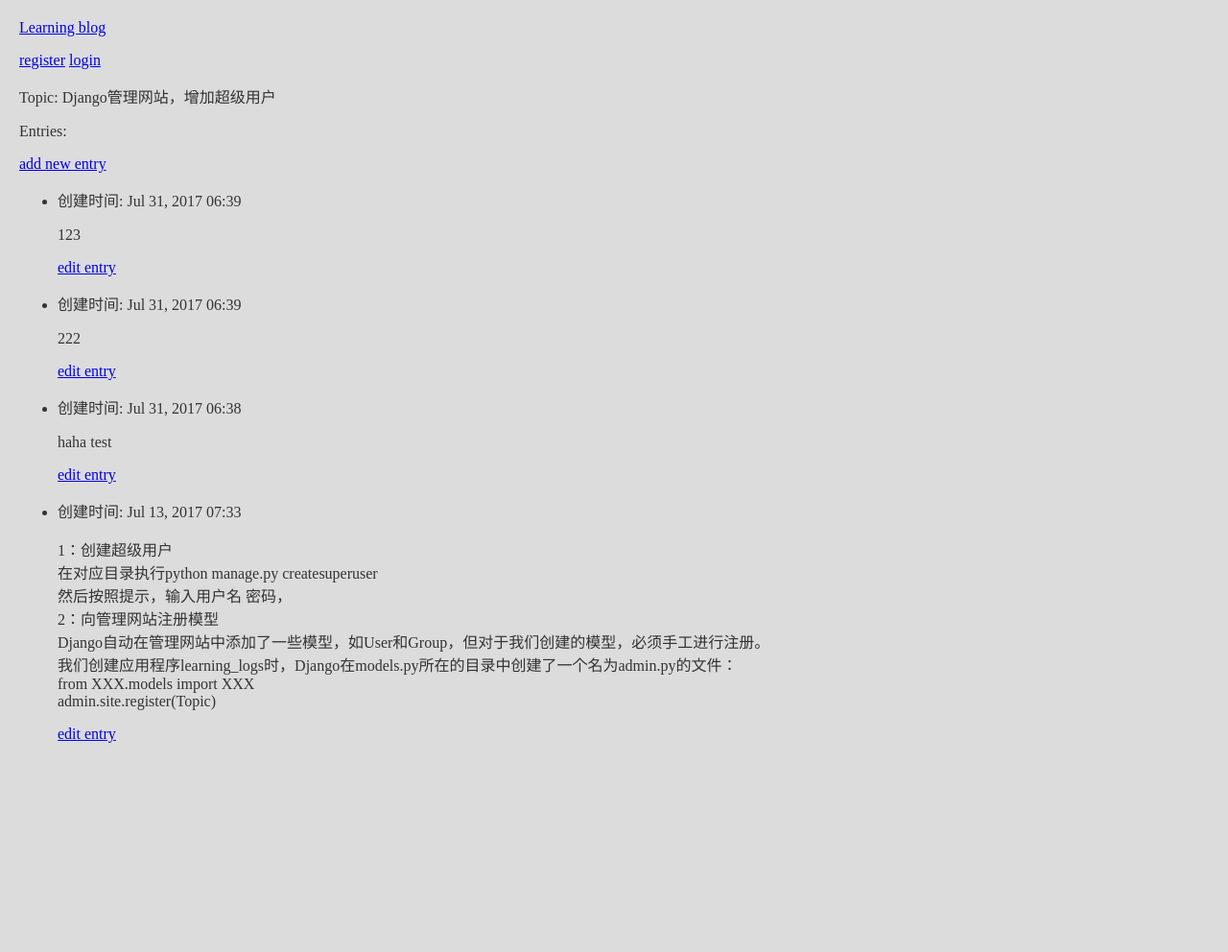
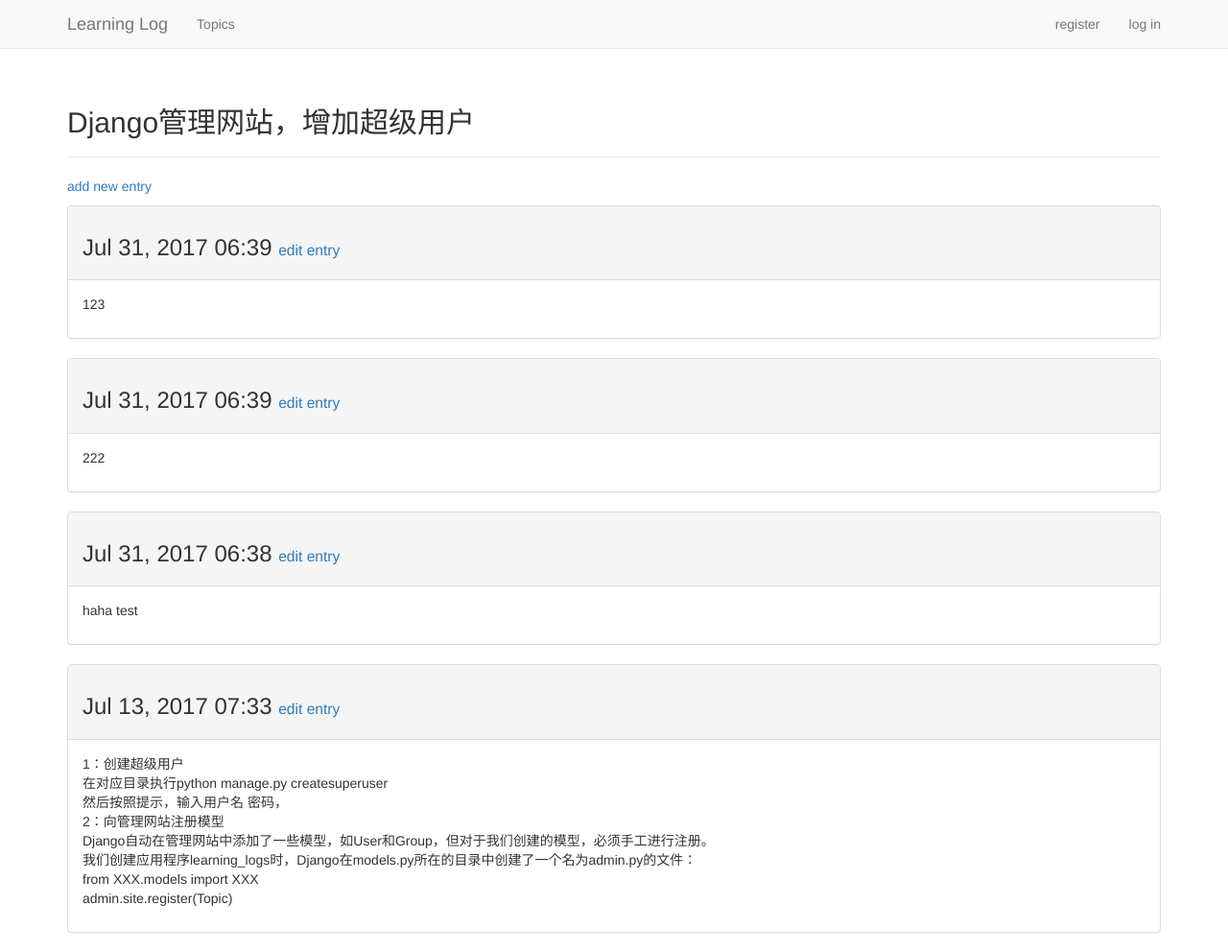
Before and after one commit to CoderHuo/learn-python3, a Django app: page /topics/1/ in a window 1280 px wide. Shown: the whole page at 96% size. Before the commit the page ends 774 px from the top, so only its background shows below. Run offline with Django 3.2, Linux system fonts and the light colour scheme; data comes from the database, SQL or seed files in the repository; both versions use the stored data as it was after the commit; some libraries are stand-ins or nearby versions.

Commit message:
set style

```diff
--- a/learning_blog/learning_blogs/templates/learning_blogs/base.html
+++ b/learning_blog/learning_blogs/templates/learning_blogs/base.html
@@ -1,24 +1,49 @@
+{% load bootstrap3 %}
+
 <!DOCTYPE html>
-<html>
+<html lang="en">
 <head>
-    <meta charset="UTF-8">
+    <meta charset="utf-8">
+    <meta http-equiv="X-UA-Compatible" content="IE=edge">
+    <meta name="viewport" content="width=device-width, initial-scale=1">
     <title>ShaoHua Blog</title>
-    {% load static %}
-    <link rel="stylesheet" type="text/css" href="{% static 'css/mystyle.css' %}"/>
+    {% bootstrap_css %}
+    {% bootstrap_javascript %}
 </head>
 <body>
-<p>
-    <a href="{% url 'learning_blogs:index' %}">Learning blog</a>
-</p>
-<p>
-    {% if user.is_authenticated %}
-    Hello, {{ user.username }}.
-    <a href="{% url 'users:logout' %}">log out</a>
-    {% else %}
-    <a href="{% url 'users:register' %}">register</a>
-    <a href="{% url 'users:login' %}">login</a>
-    {% endif %}
-    {% block content %}{% endblock content %}
-</p>
+<!-- Static navbar -->
+<nav class="navbar navbar-default navbar-static-top">
+    <div class="container">
+        <div class="navbar-header">
+            <button type="button" class="navbar-toggle collapsed"
+                    data-toggle="collapse" data-target="#navbar"
+                    aria-expanded="false" aria-controls="navbar">
+            </button>
+            <a class="navbar-brand" href="{% url 'learning_blogs:index' %}"> Learning Log</a>
+        </div>
+        <div id="navbar" class="navbar-collapse collapse">
+            <ul class="nav navbar-nav">
+                <li><a href="{% url 'learning_blogs:topics' %}">Topics</a></li>
+            </ul>
+            <ul class="nav navbar-nav navbar-right">
+                {% if user.is_authenticated %}
+                <li><a>Hello, {{ user.username }}.</a></li>
+                <li><a href="{% url 'users:logout' %}">log out</a></li>
+                {% else %}
+                <li><a href="{% url 'users:register' %}">register</a></li>
+                <li><a href="{% url 'users:login' %}">log in</a></li>
+                {% endif %}
+            </ul>
+        </div><!--/.nav-collapse -->
+    </div>
+</nav>
+<div class="container">
+    <div class="page-header">
+        {% block header %}{% endblock header %}
+    </div>
+    <div>
+        {% block content %}{% endblock content %}
+    </div>
+</div> <!-- /container -->
 </body>
 </html>
--- a/learning_blog/learning_blogs/templates/learning_blogs/topic.html
+++ b/learning_blog/learning_blogs/templates/learning_blogs/topic.html
@@ -1,21 +1,29 @@
 {% extends "learning_blogs/base.html" %}
+
+{% block header %}
+<h2>{{ topic }}</h2>
+{% endblock header %}
+
 {% block content %}
-<p>Topic:  {{ topic }} </p>
-<p>Entries:</p>
 <p>
     <a href="{% url 'learning_blogs:new_entry' topic.id %}">add new entry</a>
 </p>
-<ul>
 {% for entry in entries %}
-    <li>
-        <p>创建时间: {{ entry.date_added|date:'M d, Y H:i' }}</p>
-        <p>{{ entry.text|linebreaks }}</p>
-    </li>
-    <p>
+<div class="panel panel-default">
+    <div class="panel-heading">
+        <h3>
+            {{ entry.date_added|date:'M d, Y H:i' }}
+            <small>
                 <a href="{% url 'learning_blogs:edit_entry' entry.id %}">edit entry</a>
-    </p>
+            </small>
+        </h3>
+    </div>
+    <div class="panel-body">
+        {{ entry.text|linebreaks }}
+    </div>
+</div> <!-- panel-->
 {% empty %}
 <li>There are no entries for this topic yet.</li>
 {% endfor %}
-</ul>
+
 {% endblock content %}
```
Also changed, not shown: learning_blog/learning_blog/settings.py (+7 -0 lines), learning_blog/learning_blogs/templates/learning_blogs/index.html (+14 -1 lines), learning_blog/learning_blogs/templates/learning_blogs/new_topic.html (+8 -3 lines), learning_blog/learning_blogs/templates/learning_blogs/topics.html (+14 -7 lines), learning_blog/users/templates/users/login.html (+9 -7 lines), learning_blog/db.sqlite3, 1 other file. Lines whose indentation alone changed are shown as unchanged.
